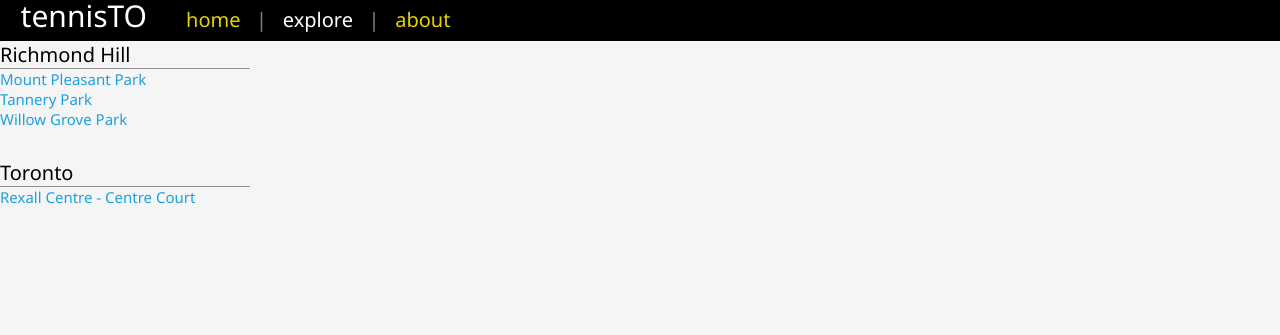
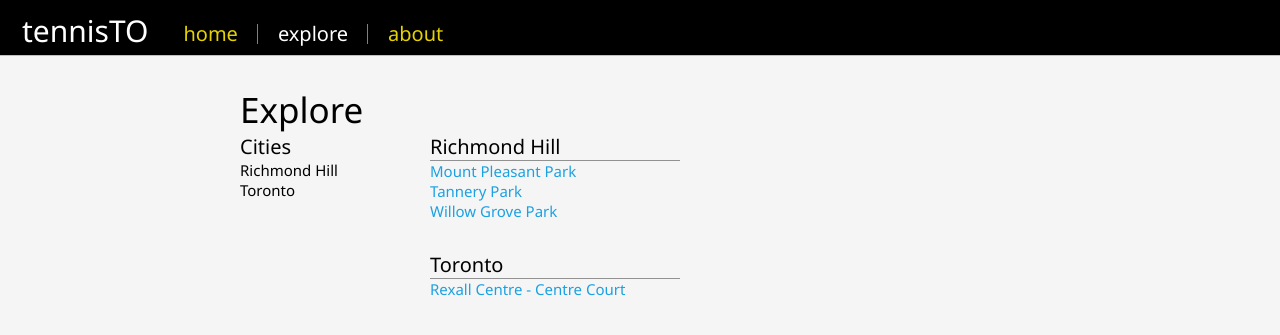
Before and after one commit to JaronAndre/tennisTO, a Django app: page /explore/ in a window 1280 px wide. Shown: the top 335 px of the page. Run offline with Django 3.2, Linux system fonts and the light colour scheme; data comes from the database, SQL or seed files in the repository; parts of the project's set-up code (start-up, migrations or seed data) failed here and were passed over; some libraries are stand-ins or nearby versions.

Commit message:
Cleanup CSS for the banner

```diff
--- a/CourtInfo/templates/CourtInfo/court_info_view.html
+++ b/CourtInfo/templates/CourtInfo/court_info_view.html
@@ -103,6 +103,7 @@ google.maps.event.addDomListener(window, 'load', initialize);
     <div class="TextTitle2Style" style="border-bottom:solid 1px #919191; width:250px;">
         Photo gallery
     </div>
+
     <div class="SpacerSmall"> </div>
     <div style="float:left; width:40px; height:40px; border: 1px solid black; background-color:#919191; "> </div>
     <div style="float:left; width:40px; height:40px; border: 1px solid black; background-color:#919191; margin-left:3px;"> </div>
--- a/Explore/templates/Explore/explore_main.html
+++ b/Explore/templates/Explore/explore_main.html
@@ -5,8 +5,23 @@ Explore - tennisTO
 {% endblock %}
 
 {% block content %}
+<div id="contentDiv" style="width:800px; margin-left:auto; margin-right:auto; margin-top:30px;">
+  <div style="font-size:35px;">
+    Explore
+  </div>
 
+  <div style="float:left; width:190px;">
+    <div class="TextTitle2Style">
+      Cities
+    </div>
+    {% for city in cities %}
+      <div class="TextNormalStyle">
+      {{ city.name }}
+      </div>
+    {% endfor %}
+  </div>
 
+  <div style="float:left; width:610px;">
     {% for city in cities %}
       <div class="TextTitle2Style" style="border-bottom:solid 1px #919191; width:250px;">
       {{ city.name }}
@@ -19,4 +34,6 @@ Explore - tennisTO
       {% endfor %}
       <div class="SpacerLarge"> </div>
     {% endfor %}
+  </div>
+</div>
 {% endblock %}
--- a/static/tennisTO.css
+++ b/static/tennisTO.css
@@ -18,29 +18,50 @@ tr, td
     padding: 0;
 }
 
-.clear
+/* Banner Style */
+.header
 {
-    clear: both;
+    color:white;
+    background-color:black;
+    width:100%;
+    height:55px;
+    border:0px;
+    border-bottom: solid 1px #E5D200;
+    padding: 0 25px 0 5px;
 }
 
-#header
+.logo
 {
-    width: 100%;
-    height: 50px;
-    background-color: #E285FF;
+    margin-left:2px;
+    font-size:30px;
+    float:left;
+    color:white;
+    padding: 10px 0 0 15px;
 }
 
-#headerTitle
+.navAndSearch
 {
-    color: white;
-    font-size: 34px;
-    margin-left: 30px;
+    float:left;
+    padding: 22px 0 0 15px;
 }
 
-#headerUserProfile
+.nav
 {
-    margin-right: 30px;
-    color: white;
-    text-align: right;
-    padding-bottom:4px;
+    width:390px;
+    height: 20px;
+    margin: 0;
+    padding: 2px 0;
+    list-style: none;
+    float: left;
+    overflow: hidden;
 }
+
+.nav li
+{
+  float:left;
+  border-left: solid 1px gray;
+  font-size: 20px;
+  padding: 0 20px;
+  margin-left: -1px;
+  line-height: 20px;
+}
--- a/templates/banner.html
+++ b/templates/banner.html
@@ -1,29 +1,34 @@
-<div style="color:white; width:100%; font-size:30px; background-color:black; margin-top:-10px; border:0px; padding-left:5px; padding-top:5px; padding-bottom:5px;">
-    &nbsp; tennisTO &nbsp; &nbsp;
-    <span style="color:#E5D200; font-size:20px;">
+<div class='header'>
+    <div class='logo'>
+        tennisTO
+    </div>
 
+    <div class="navAndSearch">
+      <ul class="nav">
+        <li>
           {% if is_homepage %}
             <a href="/" style="color:white;">
           {% else %}
             <a href="/" style="color:#E5D200;">
           {% endif %}
           home </a>
-
-    &nbsp;
-    <span style="color:gray;"> | </span>
-    &nbsp;
-
+        </li>
+        <li>
           {% if is_explore_page %}
             <a href="/explore/" style="color:white;">
           {% else %}
             <a href="/explore/" style="color:#E5D200;">
           {% endif %}
           explore </a>
-
-    &nbsp;
-    <span style="color:gray;"> | </span>
-    &nbsp;
-
-    about
-    </span>
+        </li>
+        <li>
+          {% if is_about_page %}
+            <a href="/about/" style="color:white;">
+          {% else %}
+            <a href="/about/" style="color:#E5D200;">
+          {% endif %}
+          about </a>
+        </li>
+      </ul>
     </div>
+</div>
```
Also changed, not shown: templates/homepage.html (+6 -8 lines). Lines whose indentation alone changed are shown as unchanged.
